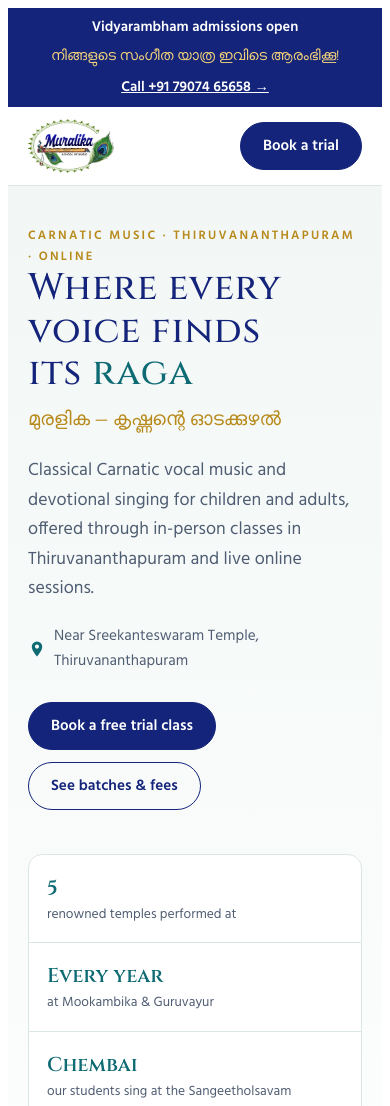
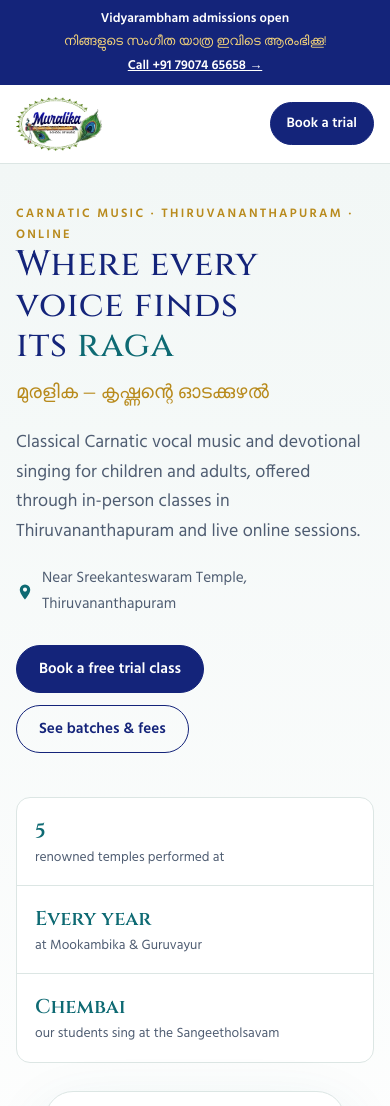
Before and after one commit to satheeshmankulam-del/muralika, a plain HTML site: page index.html in a window 390 px wide. Shown: the top 1106 px of the page. Drawn offline with Linux system fonts and the light colour scheme.

Commit message:
Add files via upload

```diff
--- a/index.html
+++ b/index.html
@@ -1,3 +1,8 @@
+<!doctype html>
+<html lang="en">
+<head>
+<meta charset="utf-8">
+<meta name="viewport" content="width=device-width, initial-scale=1, viewport-fit=cover">
 <title>Muralika School of Music</title>
 <meta name="description" content="Muralika School of Music, Thiruvananthapuram. Carnatic vocal and devotional music classes at our school near Sreekanteswaram Temple and online.">
 <link rel="icon" href="images/favicon.png">
@@ -13,8 +18,12 @@
   color-scheme:light;
 }
 *{box-sizing:border-box}
+html{-webkit-text-size-adjust:100%;scroll-behavior:smooth;scroll-padding-top:90px}
+body{margin:0;overflow-x:hidden}
+img{max-width:100%;height:auto}
+[hidden]{display:none!important}
 body{background:var(--bg);color:var(--ink);font:400 1.0625rem/1.65 var(--f-body)}
-.wrap{max-width:1140px;margin-inline:auto;padding-inline:20px}
+.wrap{max-width:1240px;margin-inline:auto;padding-inline:clamp(16px,4vw,40px)}
 h1,h2,h3{font-family:var(--f-display);font-weight:500;line-height:1.15;text-wrap:balance;margin:0;letter-spacing:.02em}
 h2{font-size:clamp(1.8rem,3.8vw,2.5rem)}
 h3{font-size:1.2rem}
@@ -210,7 +219,18 @@
 .past-notes{display:grid;gap:12px}
 .past-notes .chembai{margin-top:0}
 @media (max-width:820px){.up-col,.past{grid-template-columns:1fr}}
+/* Mobile polish */
+@media (max-width:620px){
+  .hero h1{font-size:2.2rem}
+  .hero-grid{gap:28px}
+  .feather{max-width:300px}
+  .tlist li{flex-wrap:wrap}
+  .notice .wrap{font-size:.82rem;gap:2px 10px}
+  .nav .btn{padding:9px 16px;font-size:.88rem}
+}
 </style>
+</head>
+<body>
 
 <div class="notice"><div class="wrap"><b>Vidyarambham admissions open</b><span class="ml-n">നിങ്ങളുടെ സംഗീത യാത്ര ഇവിടെ ആരംഭിക്കൂ!</span><a href="#enrol">Call +91 79074 65658 →</a></div></div>
 <header>
@@ -522,3 +542,6 @@
   }catch{errMsg.textContent="We couldn't send your request. Please use Book on WhatsApp instead.";errMsg.hidden=false;}
 });
 </script>
+
+</body>
+</html>
```
